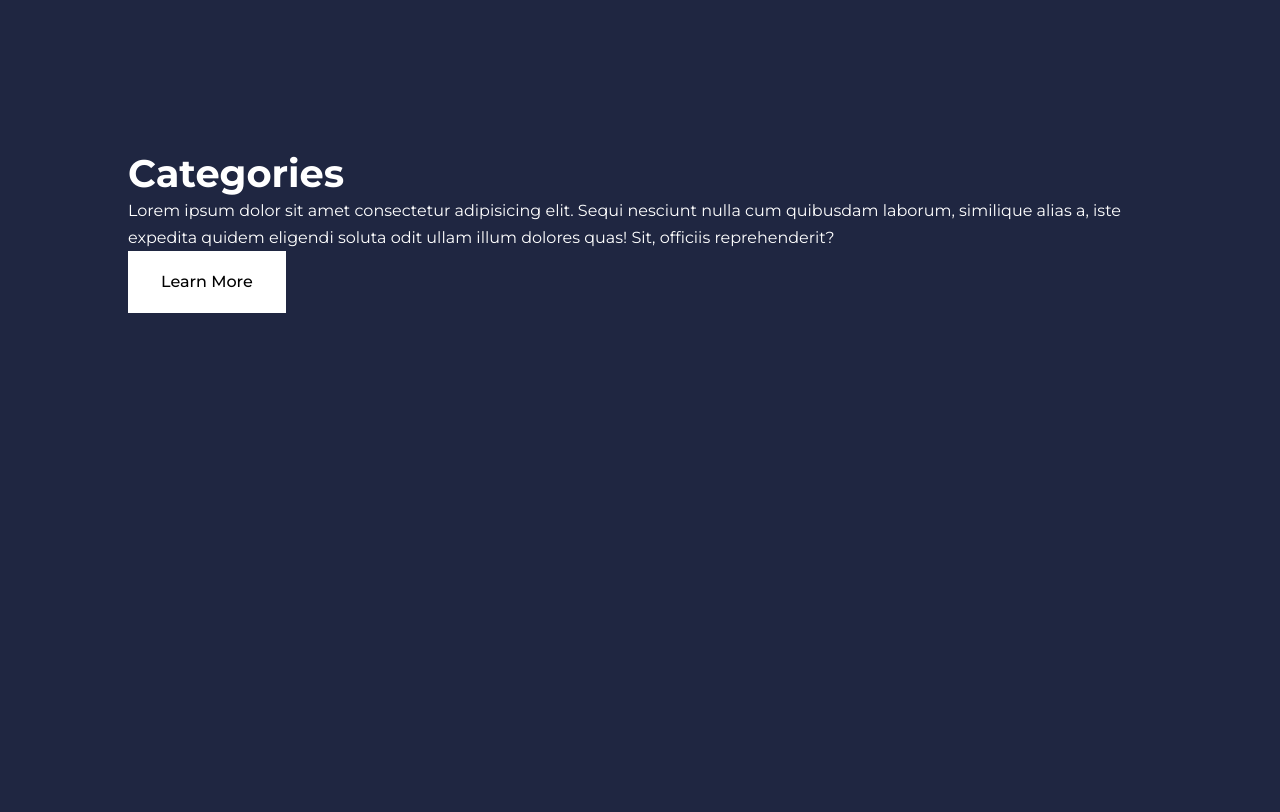
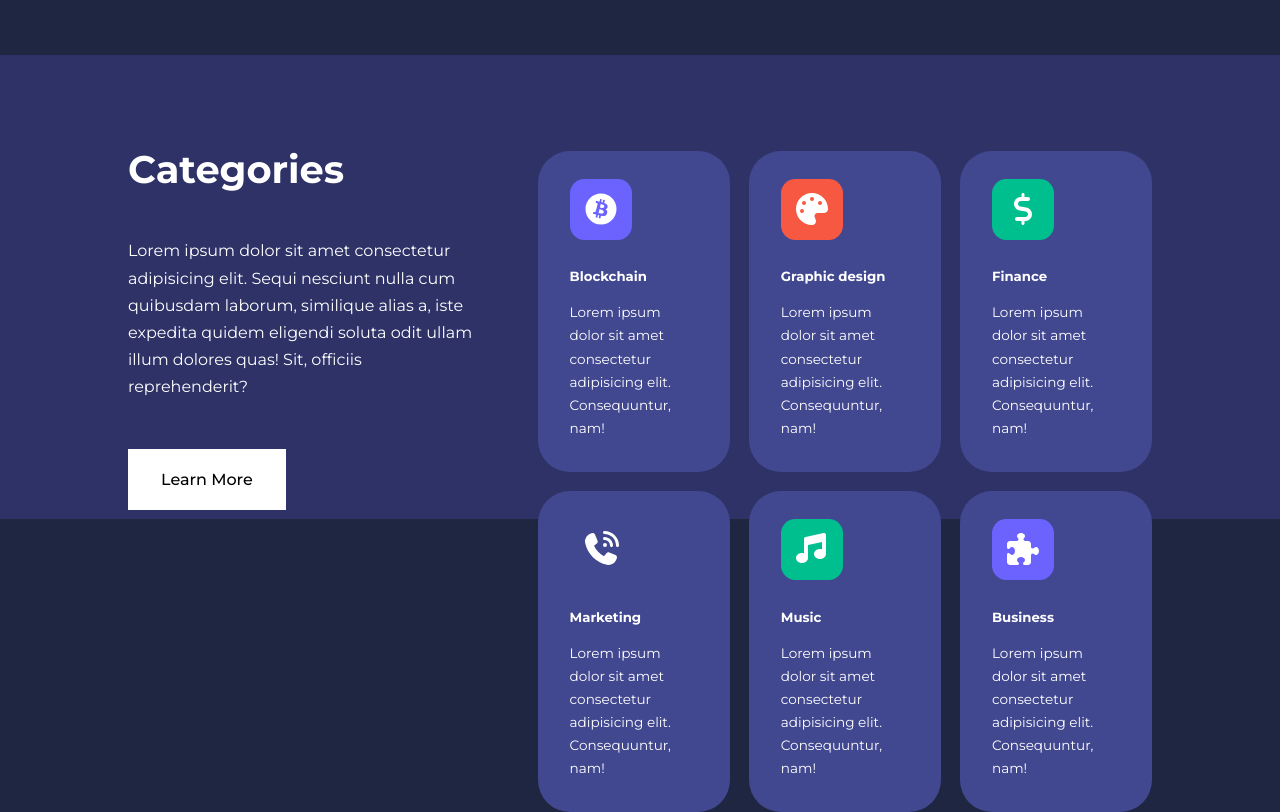
Before and after one commit to JAKE-AGBO/Academix-Hub, a plain HTML site: page index.html in a window 1280 px wide. Shown: the part 585-1397 px from the top of the page. Before the commit the page ends 994 px from the top, so only its background shows below. Drawn offline with Linux system fonts and the light colour scheme.

Commit message:
Building the categories and adding window scroll.

```diff
--- a/CSS/styles.css
+++ b/CSS/styles.css
@@ -104,7 +104,7 @@
     color: var(--color-white);
   }
 
-  /* =================== NAVBAR ===================== */
+  /* =================== NAVBAR ============================== */
   nav {
     background: transparent;
     width: 100vw;
@@ -146,7 +146,7 @@
     color: var(--color-bg2);
   }
 
-  /* =================== HEADER ===================== */
+  /* =================== HEADER ================================ */
   header {
     position: relative;
     top: 5rem;
@@ -166,3 +166,73 @@
   .header__left p {
     margin: 1rem 0 2.4rem;
   }
+
+   /* =================== CATEGORIES ================================== */
+   .categories{
+    background-color: var(--color-bg1);
+    height: 29rem;
+  }
+
+  .categories h1{
+        line-height: 1;
+        margin-bottom: 3rem;
+  }
+
+  .categories__container{
+      display: grid;
+      grid-template-columns: 40% 60%;
+  }
+
+  .categories__left {
+      margin-right: 4rem;
+  }
+
+  .categories__left p{
+       margin: 1rem 0 3rem;
+  }
+
+  .categories__right {
+       display: grid;
+       grid-template-columns: repeat(3,1fr);
+       gap: 1.2rem;
+  }
+
+  .category{
+      background-color: var(--color-bg2);
+      padding: 2rem;
+      border-radius: 2rem;
+      transition: var(--transition);
+  }
+
+  .category:hover{
+        box-shadow: 0 3rem 3rem rgba(0, 0, 0, 0.3);
+        z-index: 1;
+  }
+
+  .category:nth-child(2) .category__icon{
+        background-color: var(--color-danger);
+  }
+  .category:nth-child(3) .category__icon{
+        background-color: var(--color-success);
+  }
+  .category:nth-child(4) .category__icon{
+        background-color: var(--color-yellow);
+  }
+  .category:nth-child(5) .category__icon{
+        background-color: var(--color-success);
+  }
+
+  .category__icon{
+       background-color: var(--color-primary);
+       padding: 0.7rem;
+       border-radius: 0.9rem;
+       font-size: 2rem;
+  }
+
+  .category h5 {
+       margin: 2rem 0 1rem;
+  }
+
+  .category p {
+      font-size: 0.85rem;
+  }
--- a/index.html
+++ b/index.html
@@ -64,11 +64,43 @@
 
                  <div class="categories__right">
                           <article class="category">
+                              <span class="category__icon"><i class="fab fa-bitcoin fa-shake"></i></span>
+                              <h5>Blockchain</h5>
+                              <p>Lorem ipsum dolor sit amet consectetur adipisicing elit. Consequuntur, nam!</p>
+                          </article>
 
+                          <article class="category">
+                              <span class="category__icon"><i class="fa fa-palette fa-shake"></i></span>
+                              <h5>Graphic design</h5>
+                              <p>Lorem ipsum dolor sit amet consectetur adipisicing elit. Consequuntur, nam!</p>
+                          </article>
+
+                          <article class="category">
+                              <span class="category__icon"><i class="fa fa-usd fa-shake"></i></span>
+                              <h5>Finance</h5>
+                              <p>Lorem ipsum dolor sit amet consectetur adipisicing elit. Consequuntur, nam!</p>
+                          </article>
+
+                          <article class="category">
+                              <span class="category__icon"><i class="fa fa-volume-control-phone fa-shake"></i></span>
+                              <h5>Marketing</h5>
+                              <p>Lorem ipsum dolor sit amet consectetur adipisicing elit. Consequuntur, nam!</p>
+                          </article>
+
+                          <article class="category">
+                              <span class="category__icon"><i class="fa fa-music fa-shake"></i></span>
+                              <h5>Music</h5>
+                              <p>Lorem ipsum dolor sit amet consectetur adipisicing elit. Consequuntur, nam!</p>
+                          </article>
+
+                          <article class="category">
+                              <span class="category__icon"><i class="fa fa-puzzle-piece fa-shake"></i></span>
+                              <h5>Business</h5>
+                              <p>Lorem ipsum dolor sit amet consectetur adipisicing elit. Consequuntur, nam!</p>
                           </article>
                  </div>
           </div>
      </section>
-
+     <script src="./js/index.js"></script>
 </body>
 </html>
--- a/js/index.js
+++ b/js/index.js
@@ -0,0 +1,5 @@
+//Change navbar styles on scroll
+
+window.addEventListener("scroll", () => {
+     document.querySelector("nav").classList.toggle("window-scroll", window.scrollY > 0)
+})
```
